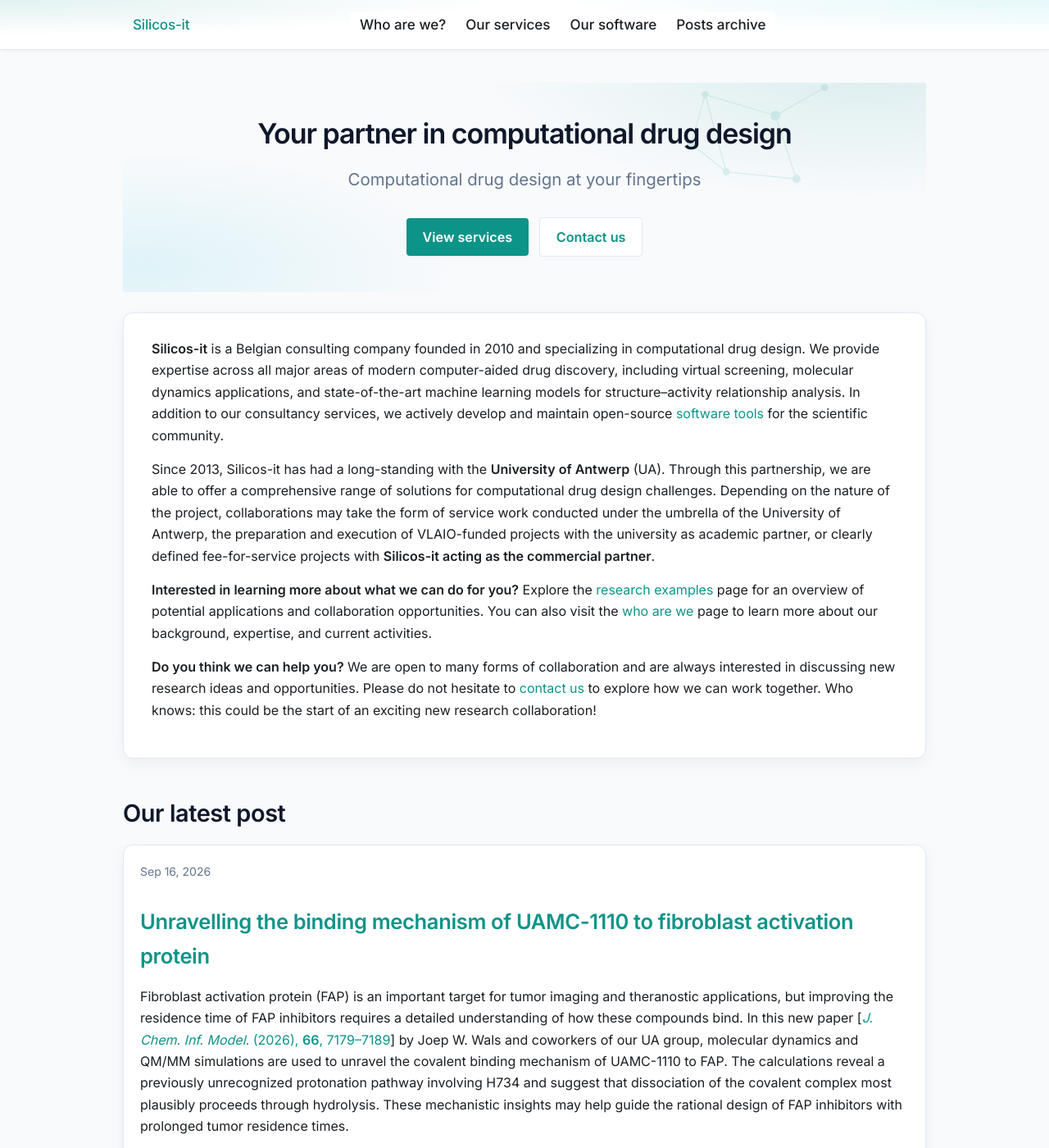
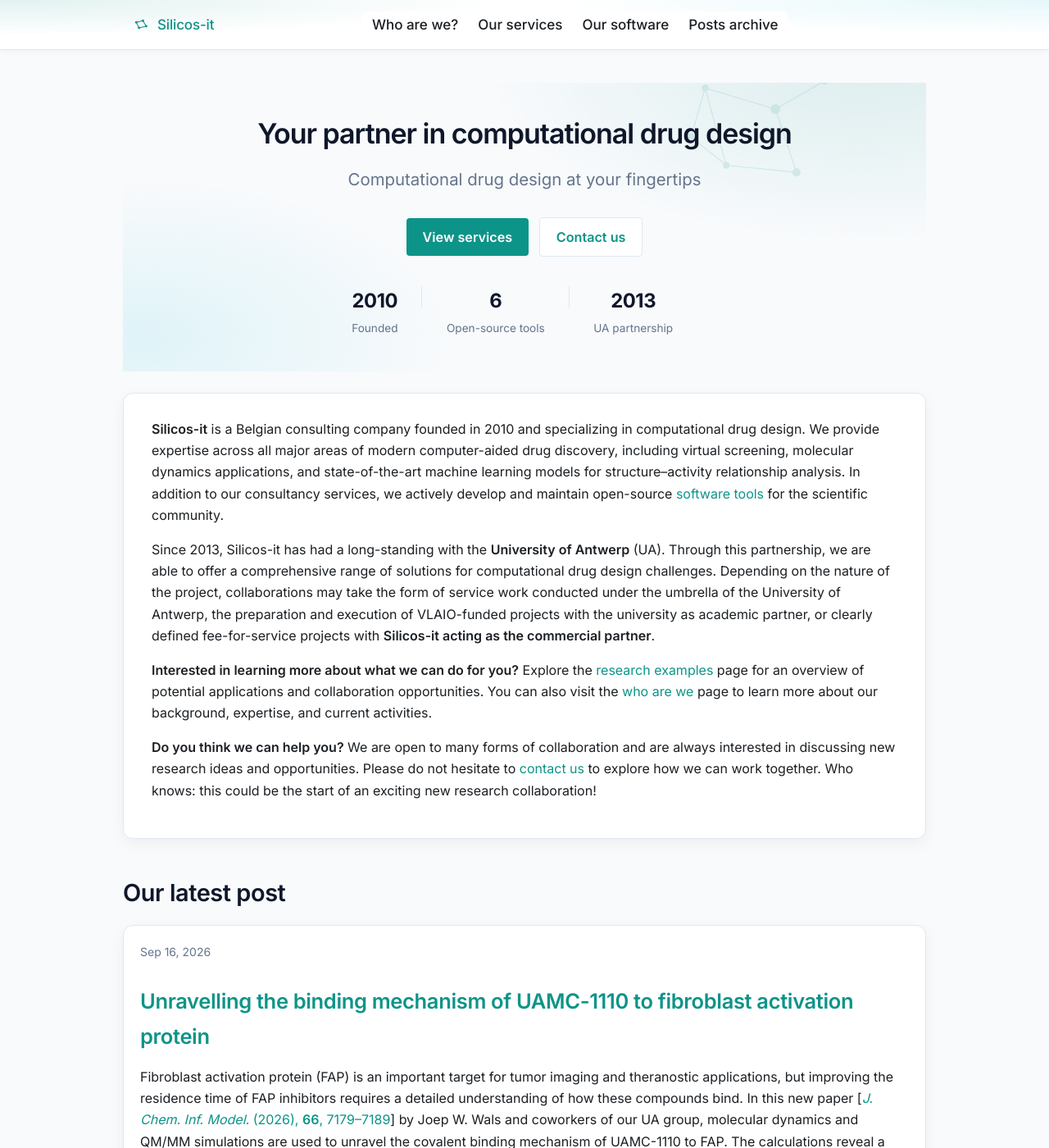
Before and after one commit to silicos-it/silicos-it.github.io, a Jekyll site: the page built from index.md, in a window 1280 px wide and 1400 px high. Shown: the whole window at 82% size. Built offline with Jekyll 4.4.1, drawn with Linux system fonts in a browser that asks for light colours.

Commit message:
Add favicon/header mark, proof bar, and fix footer/code-block styling
- Add a favicon and a matching inline mark next to the header wordmark,
  reusing the molecule motif already used in the hero/post-header visuals.
- Add a stats row (2010 / 6 tools / 2013) under the homepage hero for
  quick credibility.
- Rework the footer to flexbox, replacing the old inline float styles.
- Make long `pre` lines wrap instead of clipping behind an invisible
  scrollbar (was cutting off the PyPharao install command).

Co-Authored-By: Claude Sonnet 5 <noreply@anthropic.com>

```diff
--- a/_includes/footer.html
+++ b/_includes/footer.html
@@ -3,22 +3,18 @@
 
   <div class="wrapper">
 
-    <div class="footer-col-wrapper" style="clear:both;">
-      <div class="footer-col" style="clear:both;">
-        <p class="feed-subscribe" style="float:left;">
+    <div class="footer-row">
+      <p class="feed-subscribe">
         <a href="{{ 'feed.xml' | relative_url }}">
-            <img src="/assets/rss-icon.svg" width="20px" height="20px">
-            </img>
+          <img src="/assets/rss-icon.svg" width="20" height="20" alt="">
           <span>Subscribe</span>
         </a>
       </p>
 
-        <p class="contact-list" style="float:right; text-align:right;">
+      <p class="contact-list">
         Contact and copyright {{ site.copyright | escape }} <a class="u-email" href="mailto:{{ site.social.email | join:',' }}">{{ site.social.name | escape }}</a>
         <br>Updated on {{ site.time }}
       </p>
-
-      </div>
     </div>
 
     <div class="social-links">
--- a/_includes/head.html
+++ b/_includes/head.html
@@ -3,6 +3,7 @@
   <meta http-equiv="X-UA-Compatible" content="IE=edge">
   <meta name="viewport" content="width=device-width, initial-scale=1">
   {%- seo -%}
+  <link rel="icon" type="image/svg+xml" href="{{ "/assets/favicon.svg" | relative_url }}">
   <link rel="stylesheet" href="{{ "/assets/css/style.css" | relative_url }}">
   {%- feed_meta -%}
   {%- include custom-head.html -%}
--- a/_includes/header.html
+++ b/_includes/header.html
@@ -4,7 +4,23 @@
     {%- assign default_paths = site.pages | map: "path" -%}
     {%- assign page_paths = site.header_pages | default: default_paths -%}
     {%- assign titles_size = site.pages | map: 'title' | join: '' | size -%}
-    <a class="site-title" rel="author" href="{{ "/" | relative_url }}">{{ site.title | escape }}</a>
+    <a class="site-title" rel="author" href="{{ "/" | relative_url }}">
+      <svg class="site-title-mark" viewBox="0 0 32 24" width="22" height="16" aria-hidden="true" focusable="false">
+        <g fill="none" stroke="var(--accent)" stroke-width="1.6">
+          <line x1="6" y1="8" x2="18" y2="5"/>
+          <line x1="18" y1="5" x2="24" y2="15"/>
+          <line x1="24" y1="15" x2="11" y2="18"/>
+          <line x1="11" y1="18" x2="6" y2="8"/>
+        </g>
+        <g fill="var(--accent)">
+          <circle cx="6" cy="8" r="2.2"/>
+          <circle cx="18" cy="5" r="2.2"/>
+          <circle cx="24" cy="15" r="2.2"/>
+          <circle cx="11" cy="18" r="2.2"/>
+        </g>
+      </svg>
+      {{ site.title | escape }}
+    </a>
 
     {%- if titles_size > 0 -%}
       <nav class="site-nav">
--- a/_layouts/home.html
+++ b/_layouts/home.html
@@ -33,6 +33,12 @@ layout: default
       <a class="btn btn-primary" href="{{ '/services' | relative_url }}">View services</a>
       <a class="btn btn-secondary u-email" href="mailto:{{ site.social.email | join:',' }}">Contact us</a>
     </div>
+
+    <ul class="proof-bar">
+      <li><strong>2010</strong><span>Founded</span></li>
+      <li><strong>6</strong><span>Open-source tools</span></li>
+      <li><strong>2013</strong><span>UA partnership</span></li>
+    </ul>
   </section>
 
   <div class="content-card home-intro">
--- a/_sass/minima/custom-styles.scss
+++ b/_sass/minima/custom-styles.scss
@@ -175,6 +175,13 @@ a:not(.btn):focus {
   float: none;
   letter-spacing: -0.01em;
   color: var(--text-heading);
+  display: inline-flex;
+  align-items: center;
+  gap: 8px;
+}
+
+.site-title-mark {
+  flex-shrink: 0;
 }
 
 .site-title:visited {
@@ -347,6 +354,49 @@ a:not(.btn):focus {
   justify-content: center;
   align-items: center;
   width: 100%;
+}
+
+.proof-bar {
+  display: flex;
+  flex-wrap: wrap;
+  justify-content: center;
+  align-items: center;
+  gap: 1.75rem;
+  width: 100%;
+  margin: 2rem 0 0;
+  padding: 0;
+  list-style: none;
+}
+
+.proof-bar li {
+  display: flex;
+  flex-direction: column;
+  align-items: center;
+  gap: 2px;
+  position: relative;
+  padding: 0 1.75rem 0 0;
+}
+
+.proof-bar li:not(:last-child)::after {
+  content: "";
+  position: absolute;
+  top: 2px;
+  right: 0;
+  width: 1px;
+  height: 1.6rem;
+  background: var(--border);
+}
+
+.proof-bar strong {
+  font-size: 1.4rem;
+  font-weight: 700;
+  color: var(--text-heading);
+  letter-spacing: -0.02em;
+}
+
+.proof-bar span {
+  font-size: 0.8rem;
+  color: var(--text-muted);
 }
 
 /* Buttons */
@@ -546,6 +596,8 @@ pre {
   border-radius: 12px;
   padding: 16px;
   overflow: auto;
+  white-space: pre-wrap;
+  word-break: break-word;
 }
 
 pre > code,
@@ -608,3 +660,27 @@ pre > code,
   color: var(--text-muted);
   padding: 28px 0 40px;
 }
+
+.footer-row {
+  display: flex;
+  flex-wrap: wrap;
+  justify-content: space-between;
+  align-items: flex-start;
+  gap: 1rem;
+}
+
+.footer-row .contact-list {
+  text-align: right;
+}
+
+.footer-row .feed-subscribe a {
+  display: inline-flex;
+  align-items: center;
+  gap: 6px;
+}
+
+@media screen and (max-width: 600px) {
+  .footer-row .contact-list {
+    text-align: left;
+  }
+}
```
Also changed, not shown: assets/favicon.svg (added). Lines whose indentation alone changed are shown as unchanged.
